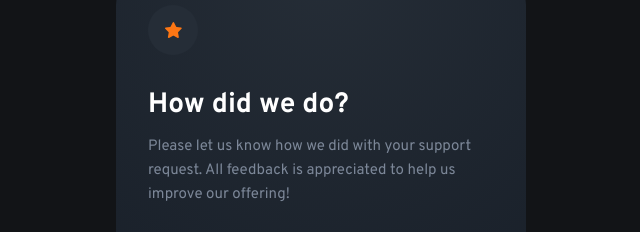
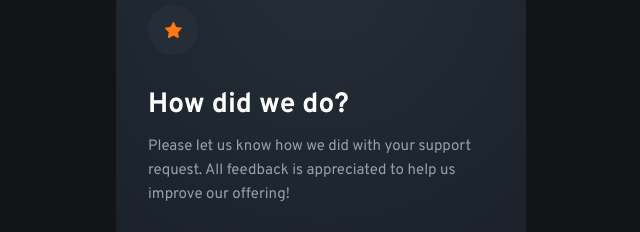
Before and after one commit to GracilianoOG/fementor-rating-component, a plain HTML site: page index.html in a window 1280 px wide. Shown: the part 217-449 px from the top of the page, 319-959 px from the left. Drawn offline with nearby package versions, Linux system fonts and the light colour scheme.

Commit message:
Changed paragraphs color to a lighter color

```diff
--- a/assets/styles/scss/main.scss
+++ b/assets/styles/scss/main.scss
@@ -56,7 +56,7 @@
   }
 
   &__text {
-    color: variables.$medium-grey;
+    color: variables.$light-grey;
     font-size: 0.9375rem;
     margin-bottom: 1.75rem;
     line-height: 1.6;
```
Also changed, not shown: assets/styles/css/main.css.
